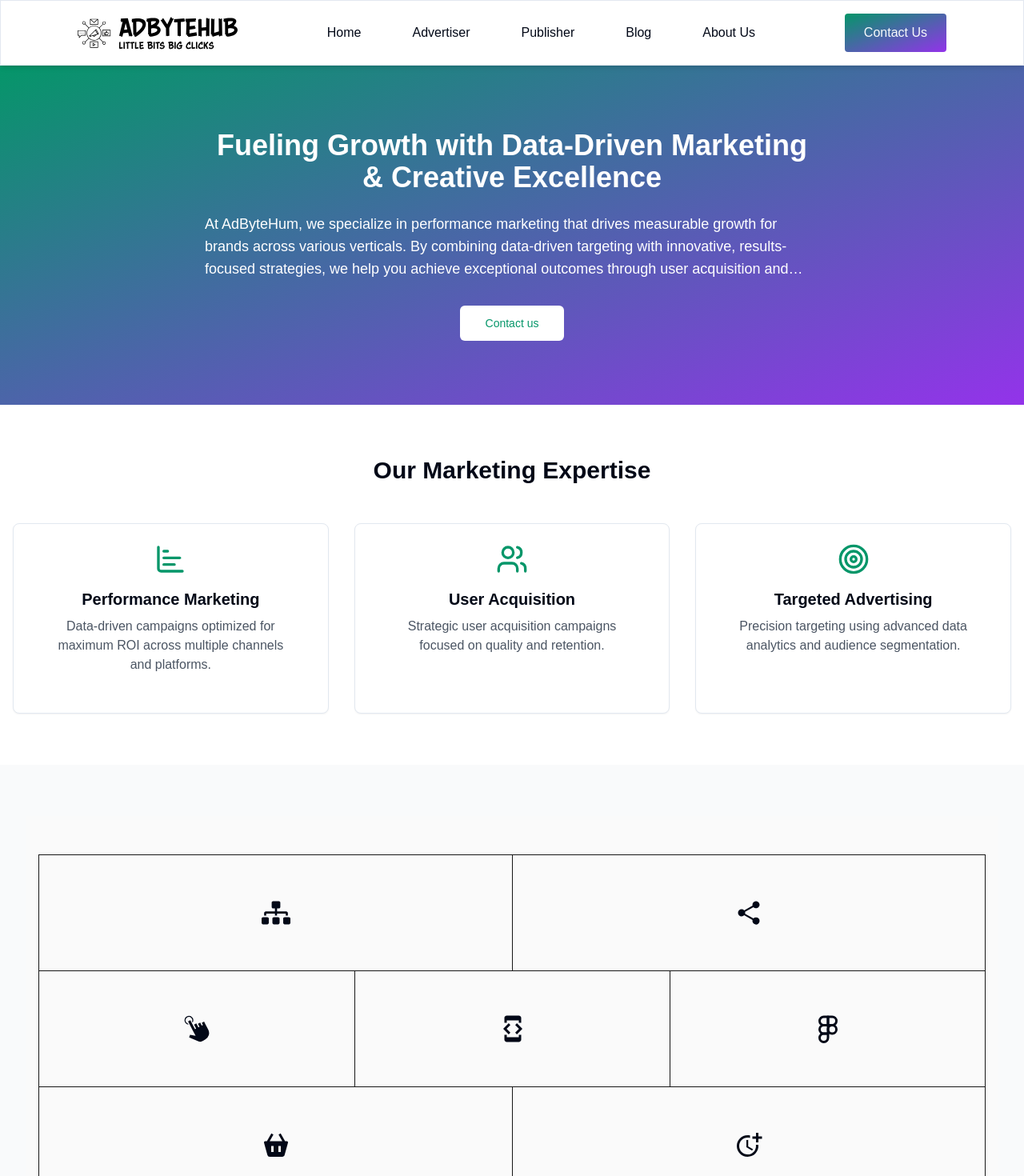
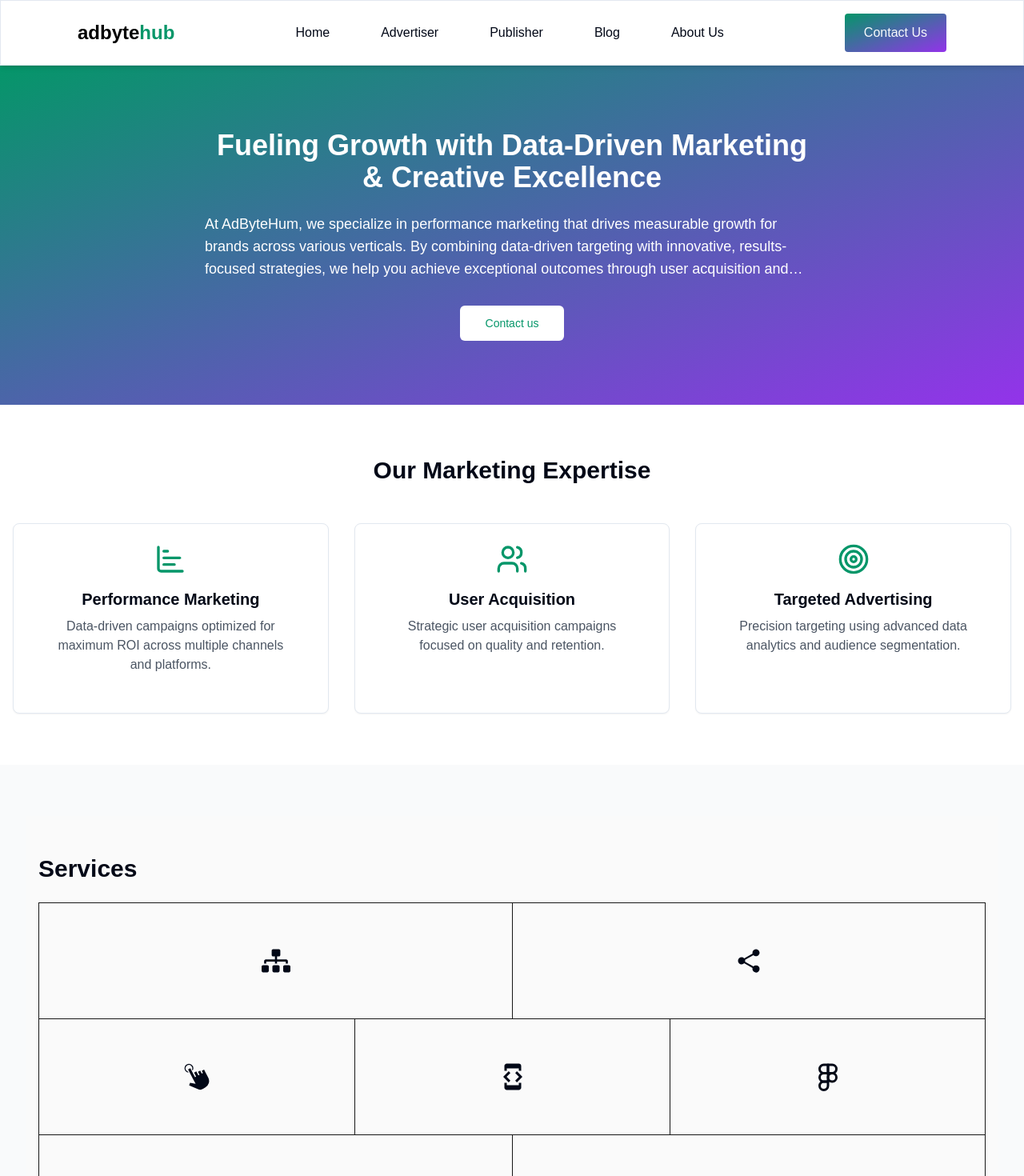
Before and after one commit to Antima1123/newmobisaturn, a Next.js app: page /about-us in a window 1280 px wide. Shown: the top 1470 px of the page at 80% size. Built offline with nearby package versions, Linux system fonts and the light colour scheme; what hono would draw is missing.

Commit message:
logo and text

```diff
--- a/components/aboutus-services.tsx
+++ b/components/aboutus-services.tsx
@@ -12,6 +12,7 @@ export const ServicesAll = () => {
   return (
     <div className="bg-neutral-50 px-4 py-12">
       <div className="mx-auto max-w-7xl">
+      <h2 className="text-3xl font-bold mb-6">Services</h2>
         <ClipPathLinks />
       </div>
     </div>
--- a/components/header.tsx
+++ b/components/header.tsx
@@ -12,8 +12,6 @@ import {
 } from "@/components/ui/dropdown-menu"
 import { ChevronDown } from "lucide-react"
 import { usePathname, useRouter } from 'next/navigation';
-import Image from 'next/image';
-import { LogoMain } from './logo';
 
 const Header = () =>{
     const [active, setActive] = useState(false);
@@ -38,7 +36,8 @@ const Header = () =>{
             <div className=" z-[90] flex lg:hidden justify-between items-center py-4 px-4 bg-white ">
                 {/* Mobile */}
                 <div className="text-2xl font-[600] text-emerald-600 flex">
-                    <LogoMain/>
+                    {/* <Image src="/logo.png" height={240} width={240} alt="logo"/> */}
+                    <p className="text-black">adbyte</p><p>hub</p>
                 </div>
 
                 {
@@ -123,10 +122,8 @@ const Header = () =>{
              {/* large screen  */}
             <div className="lg:flex hidden py-4 justify-between items-center px-24 border border-b shadow-md z-[90] bg-white">
                 <div className="text-2xl font-[600] text-emerald-600 flex">
-                    <div>
-                        <LogoMain/>
-                    </div>
-                    {/* <p className="text-black">adbyte</p><p>hub</p> */}
+                    {/* <Image src="/logo.png" height={240} width={240} alt="logo"/> */}
+                    <p className="text-black">adbyte</p><p>hub</p>
                 </div>
 
                 <div className="gap-x-16 flex">
```
